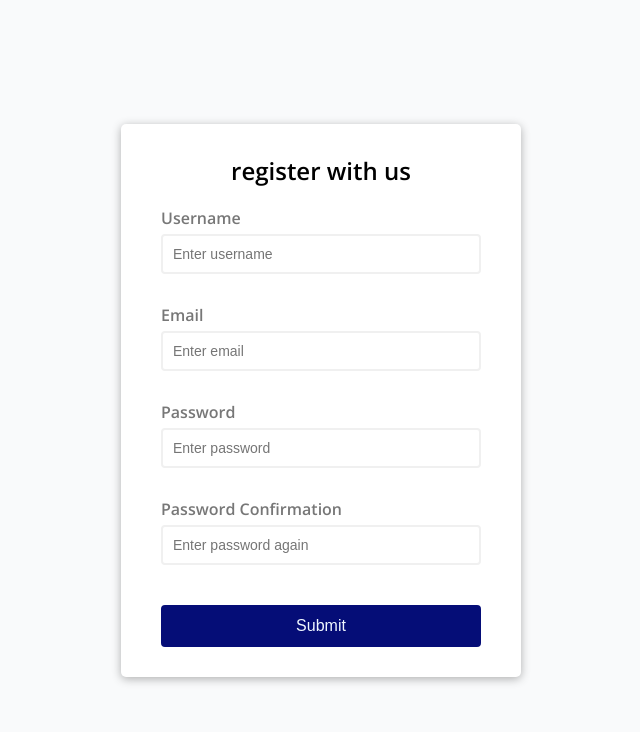
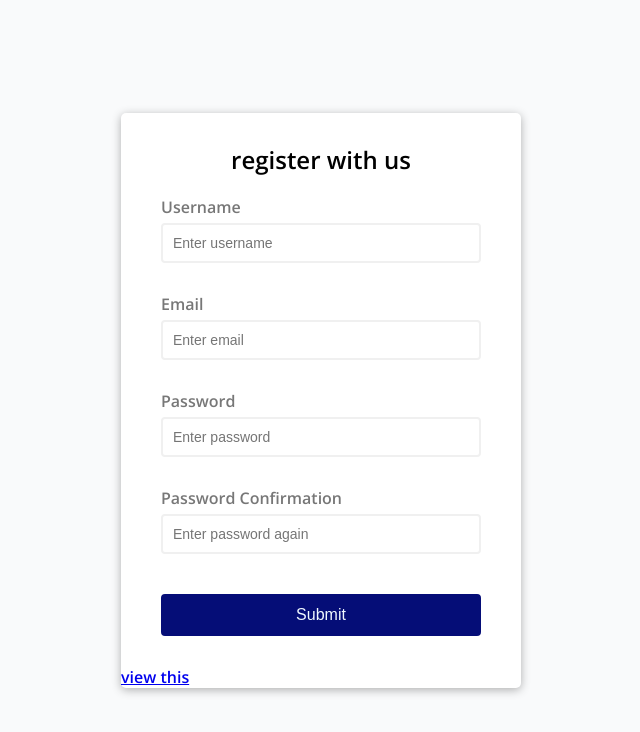
Before and after one commit to alifzulkifeli/20-projects, a plain HTML site: page formValidator/index.html in a window 1280 px wide. Shown: the whole page, without its empty margins (319-959 px from the left). Drawn offline with nearby package versions, Linux system fonts and the light colour scheme.

Commit message:
add link2

```diff
--- a/formValidator/index.html
+++ b/formValidator/index.html
@@ -1,11 +1,13 @@
 <!DOCTYPE html>
 <html lang="en">
+
 <head>
   <meta charset="UTF-8" />
   <meta name="viewport" content="width=device-width, initial-scale=1.0" />
   <link rel="stylesheet" href="style.css" />
   <title>Document</title>
 </head>
+
 <body>
   <div class="container">
     <form id="form" class="form">
@@ -27,17 +29,15 @@
       </div>
       <div class="form-control">
         <label for="password2">Password Confirmation</label>
-          <input
-            type="password"
-            id="password2"
-            placeholder="Enter password again"
-          />
+        <input type="password" id="password2" placeholder="Enter password again" />
         <small>Error message</small>
       </div>
       <button type="submit">Submit</button>
     </form>
+    <a href="https://github.com/tezsy/20-projects/tree/master/formValidator">view this</a>
   </div>
 
   <script src="script.js"></script>
 </body>
+
 </html>
```
Lines whose indentation alone changed are shown as unchanged.
